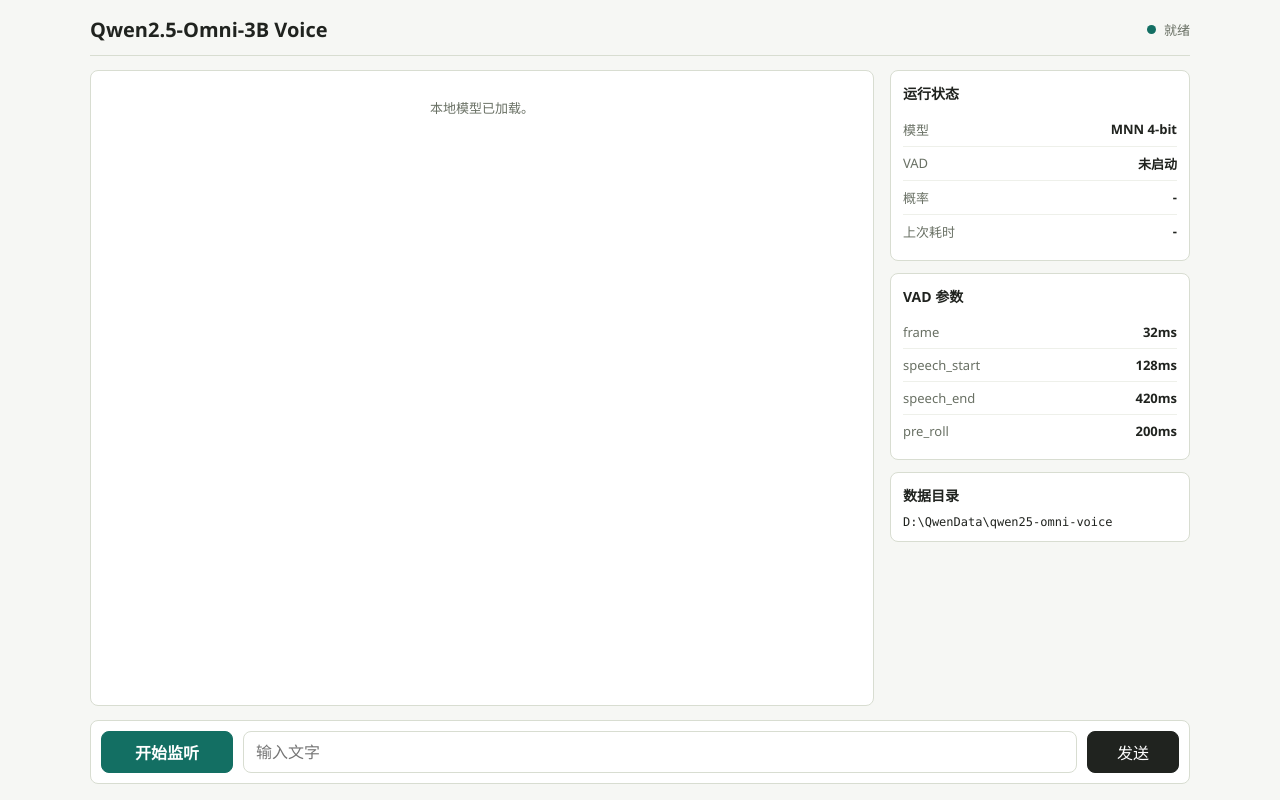
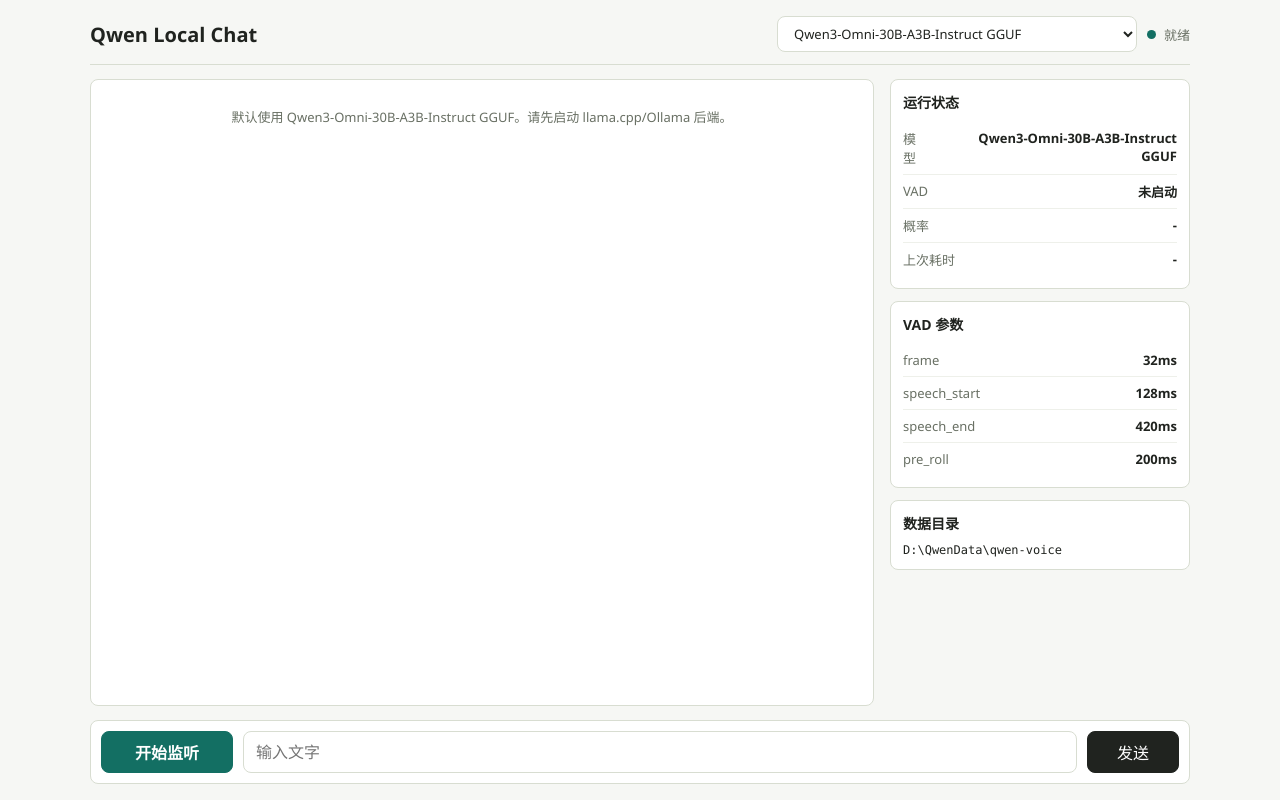
Before and after one commit to VoyagerEddy/Local-deployment-of-Qwen, a Flask app: page / in a window 1280 px wide. Run offline with Flask 3, Linux system fonts and the light colour scheme; parts of the project's set-up code (start-up, migrations or seed data) failed here and were passed over; some libraries are stand-ins or nearby versions.

Commit message:
Add Qwen3 Omni GGUF voice backend

````diff
--- a/app.py
+++ b/app.py
@@ -1,18 +1,20 @@
 import os
 import re
+import json
+import base64
 import subprocess
 import threading
 import time
+import urllib.error
+import urllib.request
 import uuid
 from pathlib import Path
 
 from flask import Flask, jsonify, render_template, request, send_from_directory
 
-import MNN.llm as mnn_llm
-
 
 APP_DIR = Path(__file__).resolve().parent
-DATA_DIR = Path(os.environ.get("QWEN25_OMNI_DATA_DIR", r"D:\QwenData\qwen25-omni-voice"))
+DATA_DIR = Path(os.environ.get("QWEN_VOICE_DATA_DIR", r"D:\QwenData\qwen-voice"))
 RECORDINGS_DIR = DATA_DIR / "recordings"
 VAD_ASSETS_DIR = DATA_DIR / "vad-assets"
 RECORDINGS_DIR.mkdir(parents=True, exist_ok=True)
@@ -26,6 +28,15 @@ MODEL_CONFIG = Path(
 )
 
 FFMPEG = os.environ.get("FFMPEG", "ffmpeg")
+DEFAULT_BACKEND = os.environ.get("QWEN_VOICE_DEFAULT_BACKEND", "qwen3-gguf")
+QWEN3_GGUF_BASE_URL = os.environ.get("QWEN3_GGUF_BASE_URL", "http://127.0.0.1:8080/v1").rstrip("/")
+QWEN3_GGUF_MODEL = os.environ.get(
+    "QWEN3_GGUF_MODEL",
+    "qwen3-omni-30b-a3b-instruct-q4km",
+)
+QWEN3_GGUF_CONTEXT = int(os.environ.get("QWEN3_GGUF_CONTEXT", "2048"))
+QWEN3_GGUF_GPU_LAYERS = int(os.environ.get("QWEN3_GGUF_GPU_LAYERS", "8"))
+REQUEST_TIMEOUT_SECONDS = float(os.environ.get("QWEN3_GGUF_TIMEOUT", "600"))
 CHAT_SYSTEM_PROMPT = (
     "You are Qwen, a helpful assistant developed by the Qwen Team, Alibaba Group."
 )
@@ -68,9 +79,24 @@ INTERNAL_PROMPT_MARKERS = (
 )
 
 app = Flask(__name__)
-model_lock = threading.Lock()
-model = None
-model_loaded_at = None
+mnn_model_lock = threading.Lock()
+mnn_model = None
+mnn_model_loaded_at = None
+
+BACKENDS = {
+    "qwen3-gguf": {
+        "id": "qwen3-gguf",
+        "name": "Qwen3-Omni-30B-A3B-Instruct GGUF",
+        "detail": "llama.cpp/Ollama Q4_K_M, ctx 2048, ngl 8",
+        "audio": True,
+    },
+    "qwen25-mnn": {
+        "id": "qwen25-mnn",
+        "name": "Qwen2.5-Omni-3B MNN",
+        "detail": "local MNN 4-bit",
+        "audio": True,
+    },
+}
 
 
 def cjk_score(text: str) -> int:
@@ -137,13 +163,21 @@ def looks_like_assistant_answer(text: str) -> bool:
     return any(marker in normalized for marker in assistant_markers)
 
 
-def load_model():
-    global model, model_loaded_at
-    if model is not None:
-        return model
+def normalize_backend(backend_id: str | None) -> str:
+    if backend_id in BACKENDS:
+        return backend_id
+    return DEFAULT_BACKEND if DEFAULT_BACKEND in BACKENDS else "qwen3-gguf"
+
+
+def load_mnn_model():
+    global mnn_model, mnn_model_loaded_at
+    if mnn_model is not None:
+        return mnn_model
 
     if not MODEL_CONFIG.exists():
         raise FileNotFoundError(f"Model config not found: {MODEL_CONFIG}")
+
+    import MNN.llm as mnn_llm
 
     started = time.time()
     qwen = mnn_llm.create(str(MODEL_CONFIG))
@@ -160,9 +194,9 @@ def load_model():
     except Exception:
         pass
 
-    model = qwen
-    model_loaded_at = time.time() - started
-    return model
+    mnn_model = qwen
+    mnn_model_loaded_at = time.time() - started
+    return mnn_model
 
 
 def convert_to_wav(source: Path, target: Path):
@@ -205,15 +239,15 @@ def configure_model(qwen, system_prompt: str, max_new_tokens: int, temperature:
         pass
 
 
-def ask_model(
+def ask_mnn_model(
     prompt: str,
     reset: bool = True,
     system_prompt: str = CHAT_SYSTEM_PROMPT,
     max_new_tokens: int = 180,
     temperature: float = 0.6,
 ) -> str:
-    qwen = load_model()
-    with model_lock:
+    qwen = load_mnn_model()
+    with mnn_model_lock:
         if reset:
             qwen.reset()
         configure_model(qwen, system_prompt, max_new_tokens, temperature)
@@ -223,10 +257,115 @@ def ask_model(
     return repair_text(response).strip()
 
 
+def openai_chat_completion(
+    messages: list[dict],
+    max_new_tokens: int = 180,
+    temperature: float = 0.6,
+) -> str:
+    payload = {
+        "model": QWEN3_GGUF_MODEL,
+        "messages": messages,
+        "max_tokens": max_new_tokens,
+        "temperature": temperature,
+    }
+    request = urllib.request.Request(
+        f"{QWEN3_GGUF_BASE_URL}/chat/completions",
+        data=json.dumps(payload, ensure_ascii=False).encode("utf-8"),
+        headers={"Content-Type": "application/json"},
+        method="POST",
+    )
+    try:
+        with urllib.request.urlopen(request, timeout=REQUEST_TIMEOUT_SECONDS) as response:
+            data = json.loads(response.read().decode("utf-8"))
+    except TimeoutError as exc:
+        raise RuntimeError("Qwen3 GGUF 响应超时；30B Q4_K_M 首次加载会很慢。") from exc
+    except urllib.error.URLError as exc:
+        raise RuntimeError(
+            "Qwen3 GGUF 服务未连接。请先启动 llama.cpp 或 Ollama 后端："
+            " llama.cpp 默认 http://127.0.0.1:8080/v1，"
+            "Ollama 默认 http://127.0.0.1:11434/v1。"
+        ) from exc
+
+    try:
+        return data["choices"][0]["message"]["content"].strip()
+    except (KeyError, IndexError, TypeError) as exc:
+        raise RuntimeError(f"Qwen3 GGUF 返回格式异常: {data}") from exc
+
+
+def ask_qwen3_gguf(prompt: str, max_new_tokens: int = 180, temperature: float = 0.6) -> str:
+    return repair_text(
+        openai_chat_completion(
+            [
+                {"role": "system", "content": CHAT_SYSTEM_PROMPT},
+                {"role": "user", "content": prompt},
+            ],
+            max_new_tokens=max_new_tokens,
+            temperature=temperature,
+        )
+    )
+
+
+def parse_audio_json(text: str) -> tuple[str, str]:
+    cleaned = repair_text(text).strip()
+    cleaned = re.sub(r"^```(?:json)?|```$", "", cleaned, flags=re.IGNORECASE).strip()
+    try:
+        data = json.loads(cleaned)
+        transcript = str(data.get("transcript") or "").strip()
+        reply = str(data.get("reply") or "").strip()
+        if transcript or reply:
+            return transcript or "（Qwen3 未返回独立转写）", reply or cleaned
+    except json.JSONDecodeError:
+        pass
+
+    transcript_match = re.search(r"转写[:：]\s*(.+)", cleaned)
+    reply_match = re.search(r"回答[:：]\s*(.+)", cleaned)
+    if transcript_match or reply_match:
+        transcript = transcript_match.group(1).strip() if transcript_match else "（Qwen3 未返回独立转写）"
+        reply = reply_match.group(1).strip() if reply_match else cleaned
+        return transcript, reply
+
+    return "（Qwen3 未返回独立转写）", cleaned
+
+
+def ask_qwen3_audio(audio_path: Path, instruction: str) -> tuple[str, str]:
+    audio_b64 = base64.b64encode(audio_path.read_bytes()).decode("ascii")
+    prompt = (
+        f"{instruction}\n\n"
+        "请先逐字转写音频中用户真正说的话，再直接回答用户。"
+        "只输出 JSON，不要 Markdown，不要解释。格式："
+        '{"transcript":"用户原话","reply":"你的回答"}'
+    )
+    response = openai_chat_completion(
+        [
+            {"role": "system", "content": CHAT_SYSTEM_PROMPT},
+            {
+                "role": "user",
+                "content": [
+                    {
+                        "type": "input_audio",
+                        "input_audio": {"data": audio_b64, "format": "wav"},
+                    },
+                    {"type": "text", "text": prompt},
+                ],
+            },
+        ],
+        max_new_tokens=256,
+        temperature=0.2,
+    )
+    return parse_audio_json(response)
+
+
+def ask_backend(prompt: str, backend_id: str) -> str:
+    backend = normalize_backend(backend_id)
+    if backend == "qwen3-gguf":
+        return ask_qwen3_gguf(prompt)
+    return ask_mnn_model(prompt)
+
+
 def transcribe_audio(audio_path: str) -> str:
     transcript_prompt = f"<audio>{audio_path}</audio>{TRANSCRIBE_PROMPT}"
     transcript = clean_transcript(
-        ask_model(
+        ask_mnn_model(
             transcript_prompt,
             system_prompt=ASR_SYSTEM_PROMPT,
             max_new_tokens=48,
@@ -236,7 +375,7 @@ def transcribe_audio(audio_path: str) -> str:
     if looks_like_assistant_answer(transcript):
         retry_prompt = f"<audio>{audio_path}</audio>{TRANSCRIBE_RETRY_PROMPT}"
         transcript = clean_transcript(
-            ask_model(
+            ask_mnn_model(
                 retry_prompt,
                 system_prompt=ASR_SYSTEM_PROMPT,
                 max_new_tokens=48,
@@ -278,16 +417,38 @@ def vad_assets(filename):
     return send_from_directory(VAD_ASSETS_DIR, filename, mimetype=mimetype)
 
 
+@app.get("/models")
+def models():
+    return jsonify(
+        {
+            "default_backend": normalize_backend(DEFAULT_BACKEND),
+            "backends": list(BACKENDS.values()),
+            "qwen3": {
+                "base_url": QWEN3_GGUF_BASE_URL,
+                "model": QWEN3_GGUF_MODEL,
+                "context": QWEN3_GGUF_CONTEXT,
+                "gpu_layers": QWEN3_GGUF_GPU_LAYERS,
+            },
+        }
+    )
+
+
 @app.get("/health")
 def health():
     return jsonify(
         {
             "ok": True,
+            "default_backend": normalize_backend(DEFAULT_BACKEND),
+            "backends": list(BACKENDS.values()),
+            "qwen3_base_url": QWEN3_GGUF_BASE_URL,
+            "qwen3_model": QWEN3_GGUF_MODEL,
+            "qwen3_context": QWEN3_GGUF_CONTEXT,
+            "qwen3_gpu_layers": QWEN3_GGUF_GPU_LAYERS,
             "model_config": str(MODEL_CONFIG),
             "data_dir": str(DATA_DIR),
             "vad_assets_dir": str(VAD_ASSETS_DIR),
-            "model_loaded": model is not None,
-            "load_seconds": model_loaded_at,
+            "mnn_model_loaded": mnn_model is not None,
+            "mnn_load_seconds": mnn_model_loaded_at,
         }
     )
 
@@ -296,12 +457,22 @@ def health():
 def ask_text():
     data = request.get_json(force=True) or {}
     text = (data.get("text") or "").strip()
+    backend = normalize_backend(data.get("backend"))
     if not text:
         return jsonify({"error": "empty text"}), 400
 
     started = time.time()
-    reply = ask_model(text)
-    return jsonify({"reply": reply, "elapsed": round(time.time() - started, 2)})
+    try:
+        reply = ask_backend(text, backend)
+    except Exception as exc:
+        return jsonify({"error": str(exc), "backend": backend}), 500
+    return jsonify(
+        {
+            "reply": reply,
+            "backend": backend,
+            "elapsed": round(time.time() - started, 2),
+        }
+    )
 
 
 @app.post("/ask-audio")
@@ -310,6 +481,7 @@ def ask_audio():
     if upload is None:
         return jsonify({"error": "missing audio file"}), 400
 
+    backend = normalize_backend(request.form.get("backend"))
     instruction = (request.form.get("instruction") or DEFAULT_AUDIO_PROMPT).strip()
     request_id = uuid.uuid4().hex
     source = RECORDINGS_DIR / f"{request_id}{upload_suffix(upload.filename)}"
@@ -319,14 +491,17 @@ def ask_audio():
     started = time.time()
     try:
         convert_to_wav(source, wav)
-        audio_path = wav.as_posix()
-        transcript = transcribe_audio(audio_path)
-        reply_prompt = (
-            f"{instruction}\n\n"
-            f"\u7528\u6237\u8bed\u97f3\u8f6c\u5199\u5982\u4e0b\uff1a{transcript}\n\n"
-            "\u8bf7\u76f4\u63a5\u56de\u7b54\u7528\u6237\uff0c\u4e0d\u8981\u590d\u8ff0\u201c\u7528\u6237\u8bed\u97f3\u8f6c\u5199\u5982\u4e0b\u201d\u3002"
-        )
-        reply = ask_model(reply_prompt)
+        if backend == "qwen3-gguf":
+            transcript, reply = ask_qwen3_audio(wav, instruction)
+        else:
+            audio_path = wav.as_posix()
+            transcript = transcribe_audio(audio_path)
+            reply_prompt = (
+                f"{instruction}\n\n"
+                f"\u7528\u6237\u8bed\u97f3\u8f6c\u5199\u5982\u4e0b\uff1a{transcript}\n\n"
+                "\u8bf7\u76f4\u63a5\u56de\u7b54\u7528\u6237\uff0c\u4e0d\u8981\u590d\u8ff0\u201c\u7528\u6237\u8bed\u97f3\u8f6c\u5199\u5982\u4e0b\u201d\u3002"
+            )
+            reply = ask_mnn_model(reply_prompt)
     except Exception as exc:
         return jsonify({"error": str(exc)}), 500
     finally:
@@ -337,6 +512,7 @@ def ask_audio():
         {
             "transcript": transcript,
             "reply": reply,
+            "backend": backend,
             "elapsed": round(time.time() - started, 2),
         }
     )
@@ -344,5 +520,4 @@ def ask_audio():
 
 if __name__ == "__main__":
     os.environ.setdefault("PYTHONUTF8", "1")
-    load_model()
     app.run(host="127.0.0.1", port=7860, threaded=True)
--- a/templates/index.html
+++ b/templates/index.html
@@ -3,7 +3,7 @@
 <head>
   <meta charset="utf-8">
   <meta name="viewport" content="width=device-width, initial-scale=1">
-  <title>Qwen2.5-Omni-3B Voice</title>
+  <title>Qwen Local Chat</title>
   <style>
     :root {
       color-scheme: light;
@@ -52,6 +52,14 @@
       margin: 0;
       font-size: 20px;
       font-weight: 650;
+    }
+
+    .header-controls {
+      display: flex;
+      align-items: center;
+      justify-content: flex-end;
+      gap: 10px;
+      flex-wrap: wrap;
     }
 
     .status {
@@ -219,7 +227,8 @@
       border-color: var(--ink);
     }
 
-    input {
+    input,
+    select {
       width: 100%;
       min-height: 42px;
       border: 1px solid var(--line);
@@ -230,7 +239,14 @@
       color: var(--ink);
     }
 
+    select {
+      width: min(360px, 46vw);
+      min-height: 36px;
+      font-size: 13px;
+    }
+
     input:focus,
+    select:focus,
     button:focus-visible {
       outline: 2px solid #86b7ac;
       outline-offset: 2px;
@@ -255,8 +271,11 @@
 <body>
   <div class="shell">
     <header>
-      <h1>Qwen2.5-Omni-3B Voice</h1>
-      <div class="status"><span id="dot" class="dot ready"></span><span id="status">就绪</span></div>
+      <h1>Qwen Local Chat</h1>
+      <div class="header-controls">
+        <select id="modelSelect" aria-label="模型"></select>
+        <div class="status"><span id="dot" class="dot ready"></span><span id="status">就绪</span></div>
+      </div>
     </header>
 
     <main>
@@ -267,7 +286,7 @@
       <aside>
         <section class="panel">
           <h2>运行状态</h2>
-          <div class="metric"><span>模型</span><strong>MNN 4-bit</strong></div>
+          <div class="metric"><span>模型</span><strong id="modelName">Qwen3 GGUF</strong></div>
           <div class="metric"><span>VAD</span><strong id="vadState">未启动</strong></div>
           <div class="metric"><span>概率</span><strong id="vadProb">-</strong></div>
           <div class="metric"><span>上次耗时</span><strong id="elapsed">-</strong></div>
@@ -283,7 +302,7 @@
 
         <section class="panel">
           <h2>数据目录</h2>
-          <div class="mono">D:\QwenData\qwen25-omni-voice</div>
+          <div class="mono">D:\QwenData\qwen-voice</div>
         </section>
       </aside>
     </main>
@@ -301,6 +320,8 @@
     const recordBtn = document.getElementById("recordBtn");
     const sendBtn = document.getElementById("sendBtn");
     const textInput = document.getElementById("textInput");
+    const modelSelect = document.getElementById("modelSelect");
+    const modelName = document.getElementById("modelName");
     const messages = document.getElementById("messages");
     const statusText = document.getElementById("status");
     const dot = document.getElementById("dot");
@@ -325,6 +346,8 @@
     let busy = false;
     let autoListening = false;
     let vadInstance = null;
+    let currentBackend = "qwen3-gguf";
+    let backendInfo = {};
 
     function runtimeValue(name) {
       const root = typeof globalThis !== "undefined" ? globalThis : window;
@@ -361,6 +384,37 @@
       if (value) setStatus("处理中", "busy");
       if (!value && autoListening) setStatus("等待人声", "ready");
       if (!value && !autoListening) setStatus("就绪", "ready");
+    }
+
+    function selectedBackend() {
+      return modelSelect.value || currentBackend;
+    }
+
+    function updateModelUi() {
+      currentBackend = selectedBackend();
+      const info = backendInfo[currentBackend] || {};
+      modelName.textContent = info.name || currentBackend;
+    }
+
+    async function loadModelOptions() {
+      try {
+        const res = await fetch("/models");
+        const data = await res.json();
+        backendInfo = {};
+        modelSelect.innerHTML = "";
+        for (const backend of data.backends || []) {
+          backendInfo[backend.id] = backend;
+          const option = document.createElement("option");
+          option.value = backend.id;
+          option.textContent = backend.name;
+          modelSelect.appendChild(option);
+        }
+        modelSelect.value = data.default_backend || "qwen3-gguf";
+        updateModelUi();
+      } catch (err) {
+        modelSelect.innerHTML = '<option value="qwen3-gguf">Qwen3-Omni-30B-A3B-Instruct GGUF</option>';
+        updateModelUi();
+      }
     }
 
     function updateRecordButton(mode) {
@@ -440,7 +494,7 @@
         const res = await fetch("/ask-text", {
           method: "POST",
           headers: { "Content-Type": "application/json" },
-          body: JSON.stringify({ text }),
+          body: JSON.stringify({ text, backend: selectedBackend() }),
         });
         const data = await res.json();
         if (!res.ok) throw new Error(data.error || "request failed");
@@ -458,6 +512,7 @@
     async function uploadAudio(blob, userNode) {
       const form = new FormData();
       form.append("audio", blob, "recording.wav");
+      form.append("backend", selectedBackend());
       setBusy(true);
       try {
         const res = await fetch("/ask-audio", { method: "POST", body: form });
@@ -562,12 +617,14 @@
       else await startAutoVAD();
     });
 
+    modelSelect.addEventListener("change", updateModelUi);
     sendBtn.addEventListener("click", sendText);
     textInput.addEventListener("keydown", event => {
       if (event.key === "Enter") sendText();
     });
 
-    addMessage("system", "本地模型已加载。");
+    loadModelOptions();
+    addMessage("system", "默认使用 Qwen3-Omni-30B-A3B-Instruct GGUF。请先启动 llama.cpp/Ollama 后端。");
   </script>
 </body>
 </html>
````
Also changed, not shown: README.md, 4 other files.
